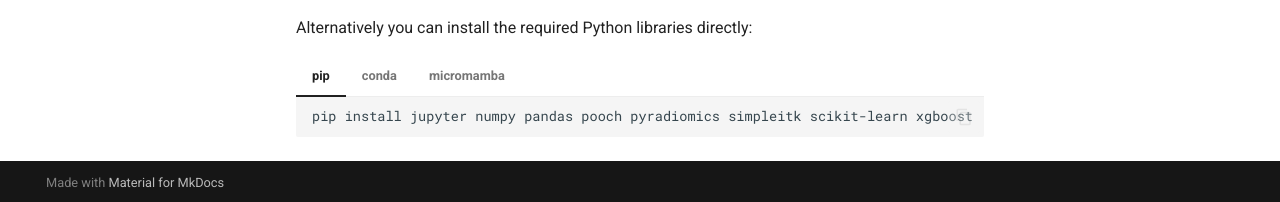
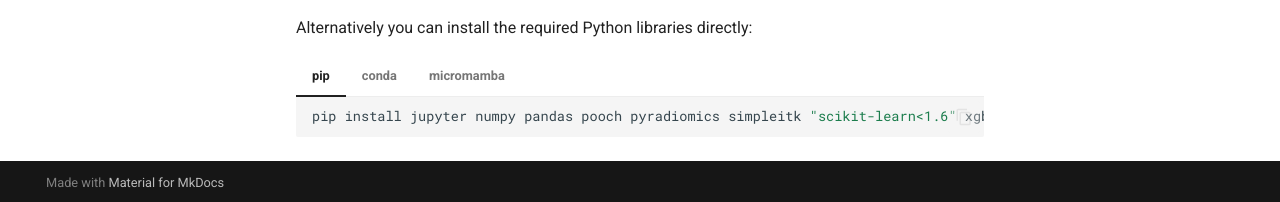
Before and after one commit to ssciwr/QHCC, an MkDocs documentation site: the page built from docs/models.md, in a window 1280 px wide and 1143 px high. Shown: the part 938-1140 px from the top of the window. Built offline with MkDocs 1.6.1 and Material for MkDocs 9.7.7, drawn with Linux system fonts in a browser that asks for light colours; comment, search, counter and statistics services are not loaded.

Commit message:
add sklearn version pin to direct install option in docs

````diff
--- a/docs/models.md
+++ b/docs/models.md
@@ -36,17 +36,17 @@ Alternatively you can install the required Python libraries directly:
 
 === "pip"
     ```bash
-    pip install jupyter numpy pandas pooch pyradiomics simpleitk scikit-learn xgboost
+    pip install jupyter numpy pandas pooch pyradiomics simpleitk "scikit-learn<1.6" xgboost
     ```
 
 === "conda"
     ```bash
-    conda env create -n QHCC jupyter numpy pandas pooch python radiomics::pyradiomics simpleitk scikit-learn xgboost -c conda-forge -c radiomics
+    conda env create -n QHCC jupyter numpy pandas pooch python radiomics::pyradiomics simpleitk "scikit-learn<1.6" xgboost -c conda-forge -c radiomics
     conda activate QHCC
     ```
 
 === "micromamba"
     ```bash
-    micromamba env create -n QHCC jupyter numpy pandas pooch python radiomics::pyradiomics simpleitk scikit-learn xgboost -c conda-forge -c radiomics
+    micromamba env create -n QHCC jupyter numpy pandas pooch python radiomics::pyradiomics simpleitk "scikit-learn<1.6" xgboost -c conda-forge -c radiomics
     micromamba activate QHCC
     ```
````
